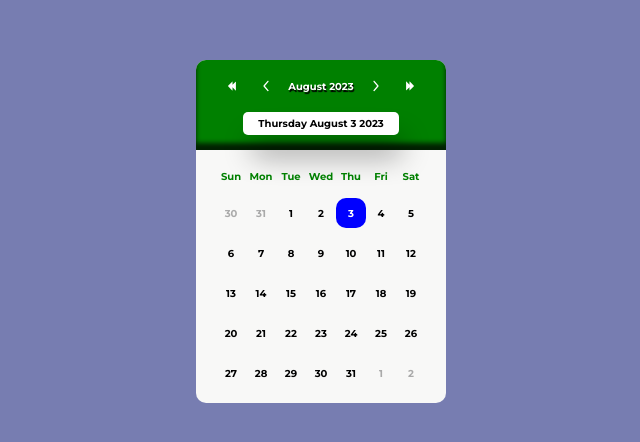
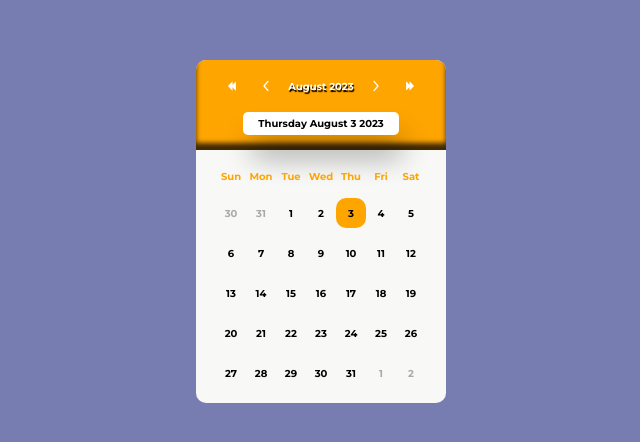
Before and after one commit to modough/react-dateselector, a React (Vite) app: page / in a window 1280 px wide. Shown: the part 348-790 px from the top of the page, without its empty margins (444-1084 px from the left). Built offline with nearby package versions, Linux system fonts and the light colour scheme.

Commit message:
color changes for todays date

```diff
--- a/App.jsx
+++ b/App.jsx
@@ -2,10 +2,11 @@ import { useState } from 'react'
 import DayPicker from './src/components/DayPicker'
 import PropTypes from 'prop-types'
 
-function App({ locale = 'en-US', color = 'green' }) {
+function App({ locale = 'en-US', color = 'orange', todayBackground = 'orange' }) {
   const [clickedDate, setClickedDate] = useState({})
   return (
     <DayPicker
+      todayBackground={todayBackground}
       locale={locale}
       color={color}
       clickedDate={clickedDate}
@@ -18,5 +19,6 @@ App.propTypes = {
   setClickedDate: PropTypes.func,
   locale: PropTypes.string,
   color: PropTypes.string,
+  todayBackground: PropTypes.string,
 }
 export default App
--- a/package.json
+++ b/package.json
@@ -1,7 +1,7 @@
 {
   "name": "date-selector-react",
   "private": false,
-  "version": "1.2.1",
+  "version": "1.2.2",
   "type": "module",
   "scripts": {
     "dev": "vite",
--- a/src/components/DayPicker.jsx
+++ b/src/components/DayPicker.jsx
@@ -11,7 +11,7 @@ import arrow from '../assets/arrow-34.svg';
 import doubleArrow from '../assets/left-double-arrow.svg';
 
 
-const DayPicker = ({ clickedDate, setClickedDate, locale, color }) => {
+const DayPicker = ({ clickedDate, setClickedDate, locale, color, todayBackground }) => {
     const options = { weekday: 'long', year: 'numeric', month: 'long', day: 'numeric' };
     const dateToLocalDateString = date.toLocaleDateString(locale, options).split(',').join(' ')
     const [month, setMonth] = useState(currentMonth)
@@ -96,6 +96,7 @@ const DayPicker = ({ clickedDate, setClickedDate, locale, color }) => {
                     month={today ? currentMonth : month}
                     year={today ? currentYear : year}
                     color={color}
+                    todayBackground={todayBackground}
                 />
             </div>
         </div>
@@ -106,5 +107,6 @@ DayPicker.propTypes = {
     setClickedDate: PropTypes.func,
     locale: PropTypes.string,
     color: PropTypes.string,
+    todayBackground: PropTypes.string,
 }
 export default DayPicker;
--- a/src/components/DaysInMonth.jsx
+++ b/src/components/DaysInMonth.jsx
@@ -3,7 +3,7 @@ import PropTypes from 'prop-types'
 import { date, currentMonth, currentYear } from '../utils/dateFormat';
 
 
-function DaysInMonth({ setClickedDate, clickedDate, month, year }) {
+function DaysInMonth({ setClickedDate, clickedDate, month, year, todayBackground }) {
     let arrayDate = [];
     const thisMonthFirstDateIndex = new Date(year, month, 1).getDay();
     const thisMonthLastDate = new Date(year, month + 1, 0).getDate();
@@ -29,7 +29,7 @@ function DaysInMonth({ setClickedDate, clickedDate, month, year }) {
         const todayClassName = i === date.getDate() &&
             month === currentMonth &&
             year === currentYear ?
-            'active' : ''
+            `active-${todayBackground}` : ''
         const clickedClassName = dayFormat === clickedDate.day &&
             monthFormat === clickedDate.month &&
             year === clickedDate.year ?
@@ -71,6 +71,7 @@ DaysInMonth.propTypes = {
     month: PropTypes.number,
     year: PropTypes.number,
     clickedDate: PropTypes.object,
+    todayBackground: PropTypes.string,
     setClickedDate: PropTypes.func,
 }
 export default DaysInMonth
--- a/src/components/Weeks.jsx
+++ b/src/components/Weeks.jsx
@@ -9,7 +9,7 @@ function Weeks({ locale, color }) {
     return (
         <ul className='weeks' >
             {daysInLetter[lang].map((day) => {
-                return <li key={day} style={{ color: color }}>{day}</li>
+                return <li key={day} style={{ color }}>{day}</li>
             })}
         </ul>
     )
--- a/src/css/daysInMonth.css
+++ b/src/css/daysInMonth.css
@@ -18,8 +18,20 @@
   transform: translate(-50%, -50%);
   border-radius: 10px;
 }
-.days li.active::before {
+.days li.active-blue::before {
   background-color: blue;
+}
+.days li.active-red::before {
+  background-color: red;
+}
+.days li.active-orange::before {
+  background-color: orange;
+}
+.days li.active-gray::before {
+  background-color: gray;
+}
+.days li.active-green::before {
+  background-color: green;
 }
 .days li.active {
   color: #fff;
```
Also changed, not shown: 1 other file (tests, documents, lock files or other folders).
